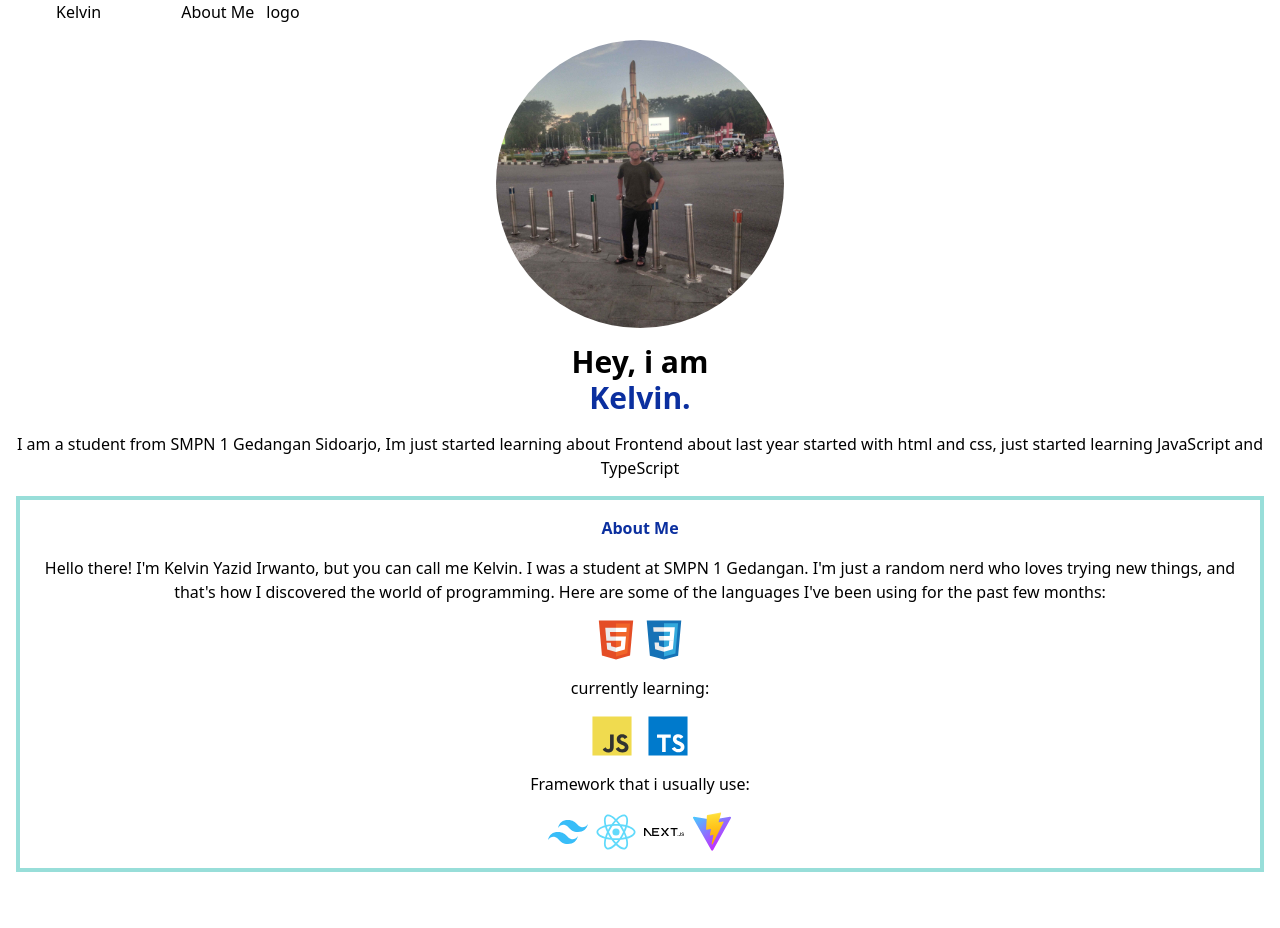
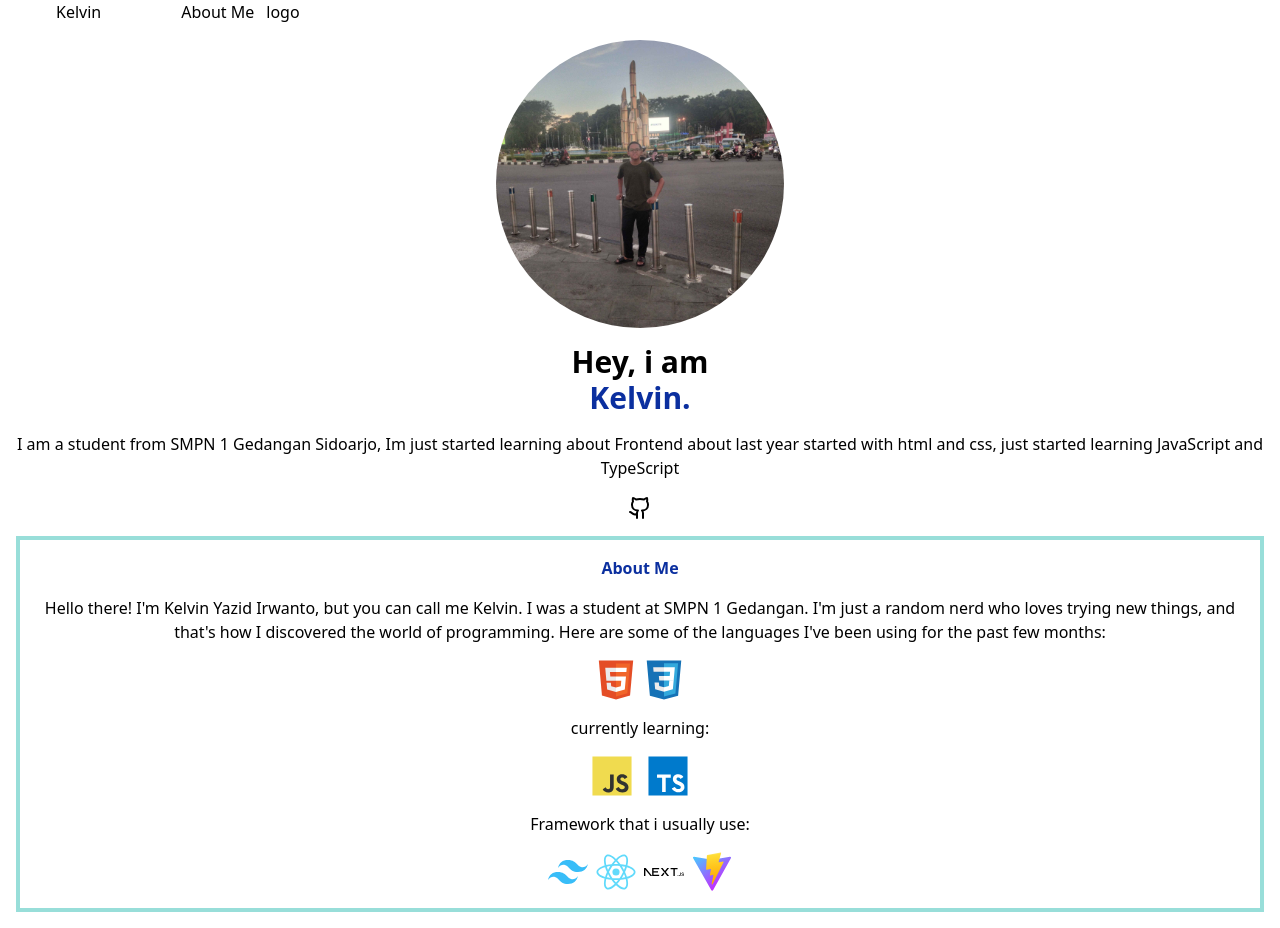
Before and after one commit to Noyrayzz/personal-web-next, a Next.js app: page / in a window 1280 px wide. Before the commit the page ends 888 px from the top, so only its background shows below. Built offline with nearby package versions, Linux system fonts and the light colour scheme.

Commit message:
feat: change icon component to be lazy load

```diff
--- a/app/components/hero.tsx
+++ b/app/components/hero.tsx
@@ -1,6 +1,7 @@
 import Image from "next/image";
 import kelvin from "@/app/images/kelvin.jpg";
-// import Icon from "./icon";
+import Icon from "./icon";
+
 
 const Hero = () => {
 	return (
@@ -13,12 +14,11 @@ const Hero = () => {
 				<p>
 					I am a student from SMPN 1 Gedangan Sidoarjo, Im just started learning
 					about Frontend about last year started with html and css, just started
-					learning JavaScript and TypeScript
-				</p>
-				{/* <div className="flex space-x-2 items-center justify-center">
-					<Icon name="github" size={40} />
-					<Icon name="instagram" size={40} />
-				</div> */}
+						learning JavaScript and TypeScript
+					</p>
+				<div className="flex space-x-2 items-center justify-center">
+					<Icon name={"github"}/>
+				</div>
 			</div>
 		</div>
 	);
--- a/app/components/icon.tsx
+++ b/app/components/icon.tsx
@@ -1,15 +1,38 @@
-import dynamic from 'next/dynamic'
+// import dynamic from 'next/dynamic'
+// import { LucideProps } from 'lucide-react';
+// import dynamicIconImports from 'lucide-react/dynamicIconImports';
+
+// interface IconProps extends LucideProps {
+//   name: keyof typeof dynamicIconImports;
+// }
+
+// const Icon = ({ name, ...props }: IconProps) => {
+//   const LucideIcon = dynamic(dynamicIconImports[name])
+
+//   return <LucideIcon {...props} />;
+// };
+
+// export default Icon;
+
+
+import React, { lazy, Suspense } from 'react';
 import { LucideProps } from 'lucide-react';
 import dynamicIconImports from 'lucide-react/dynamicIconImports';
 
-interface IconProps extends LucideProps {
+const fallback = <div style={{ background: '#ddd', width: 24, height: 24 }}/>
+
+interface IconProps extends Omit<LucideProps, 'ref'> {
   name: keyof typeof dynamicIconImports;
 }
 
 const Icon = ({ name, ...props }: IconProps) => {
-  const LucideIcon = dynamic(dynamicIconImports[name])
+  const LucideIcon = lazy(dynamicIconImports[name]);
 
-  return <LucideIcon {...props} />;
-};
+  return (
+    <Suspense fallback={fallback}>
+      <LucideIcon {...props} />
+    </Suspense>
+  );
+}
 
-export default Icon;
+export default Icon
```
